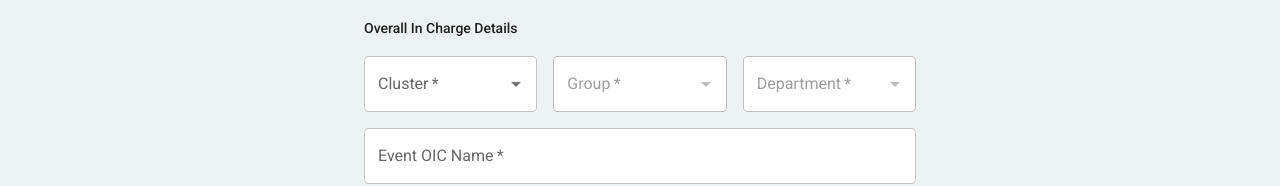
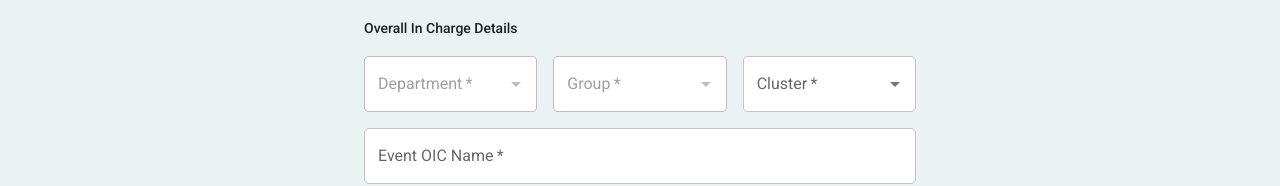
Before and after one commit to Matthew040310/EventCentral, a Next.js app: page /EDC-Submission-Form in a window 1280 px wide. Shown: the part 749-935 px from the top of the page. Built offline with nearby package versions, Linux system fonts and the light colour scheme; what @mui/material-nextjs would draw is missing.

Commit message:
style (EDC) : Swap input field position for department and cluster

```diff
--- a/src/app/EDC-Submission-Form/EventDetailsSection.tsx
+++ b/src/app/EDC-Submission-Form/EventDetailsSection.tsx
@@ -96,7 +96,7 @@ const EventDetailsSection: React.FC<EventDetailsProps> = ({
                             options={Object.keys(EVENT_FREQUENCY)}
                             value={inputFields?.frequency}
                             onChange={(_, newValue) => handleInputChange("frequency")(newValue)} />
-                        {/* Recurring Logic to be Implemented */}
+
                         {inputFields?.frequency !== "One-off" && inputFields?.frequency !== null && (
                             <>
                                 <CustomTextField label="Recurrence Interval"
@@ -148,7 +148,8 @@ const EventDetailsSection: React.FC<EventDetailsProps> = ({
                                 )}
                             </>
                         )}
-                    </>}
+                    </>
+                }
 
                 <CustomTextField label="Event Title" sm={12}
                     name="eventTitle"
@@ -182,20 +183,21 @@ const EventDetailsSection: React.FC<EventDetailsProps> = ({
                     Overall In Charge Details
                 </Typography></Grid>
 
+                <CustomDropDown label="Department" xs={4} sm={4}
+                    options={inputFields.group ? ORGANISATION[inputFields.cluster!][inputFields.group!] : ["NA"]}
+                    value={inputFields?.department}
+                    onChange={(_, newValue) => handleInputChange("department")(newValue)}
+                    disabled={!inputFields.group} />
+                <CustomDropDown label="Group" xs={4} sm={4}
+                    options={inputFields.cluster ? Object.keys(ORGANISATION[inputFields.cluster!]) : ["NA"]}
+                    value={inputFields?.group}
+                    onChange={(_, newValue) => handleInputChange("group")(newValue)}
+                    disabled={!inputFields.cluster} />
                 <CustomDropDown label="Cluster" xs={4} sm={4}
                     options={Object.keys(ORGANISATION)}
                     value={inputFields?.cluster}
                     onChange={(_, newValue) => handleInputChange("cluster")(newValue)} />
-                <CustomDropDown label="Group" xs={4} sm={4}
-                    options={inputFields.cluster ? Object.keys(ORGANISATION[inputFields.cluster!]) : ["NA"]}
-                    value={inputFields?.group}
-                    onChange={(_, newValue) => handleInputChange("group")(newValue)}
-                    disabled={!inputFields.cluster} />    {/* Cluster field must be selected before Group */}
-                <CustomDropDown label="Department" xs={4} sm={4}
-                    options={inputFields.group ? ORGANISATION[inputFields.cluster!][inputFields.group!] : ["NA"]}
-                    value={inputFields?.department}
-                    onChange={(_, newValue) => handleInputChange("department")(newValue)}
-                    disabled={!inputFields.group} />      {/* Group field must be selected before Department */}
+
 
                 <CustomTextField label="Event OIC Name" sm={12}
                     name="eventOIC"
```
